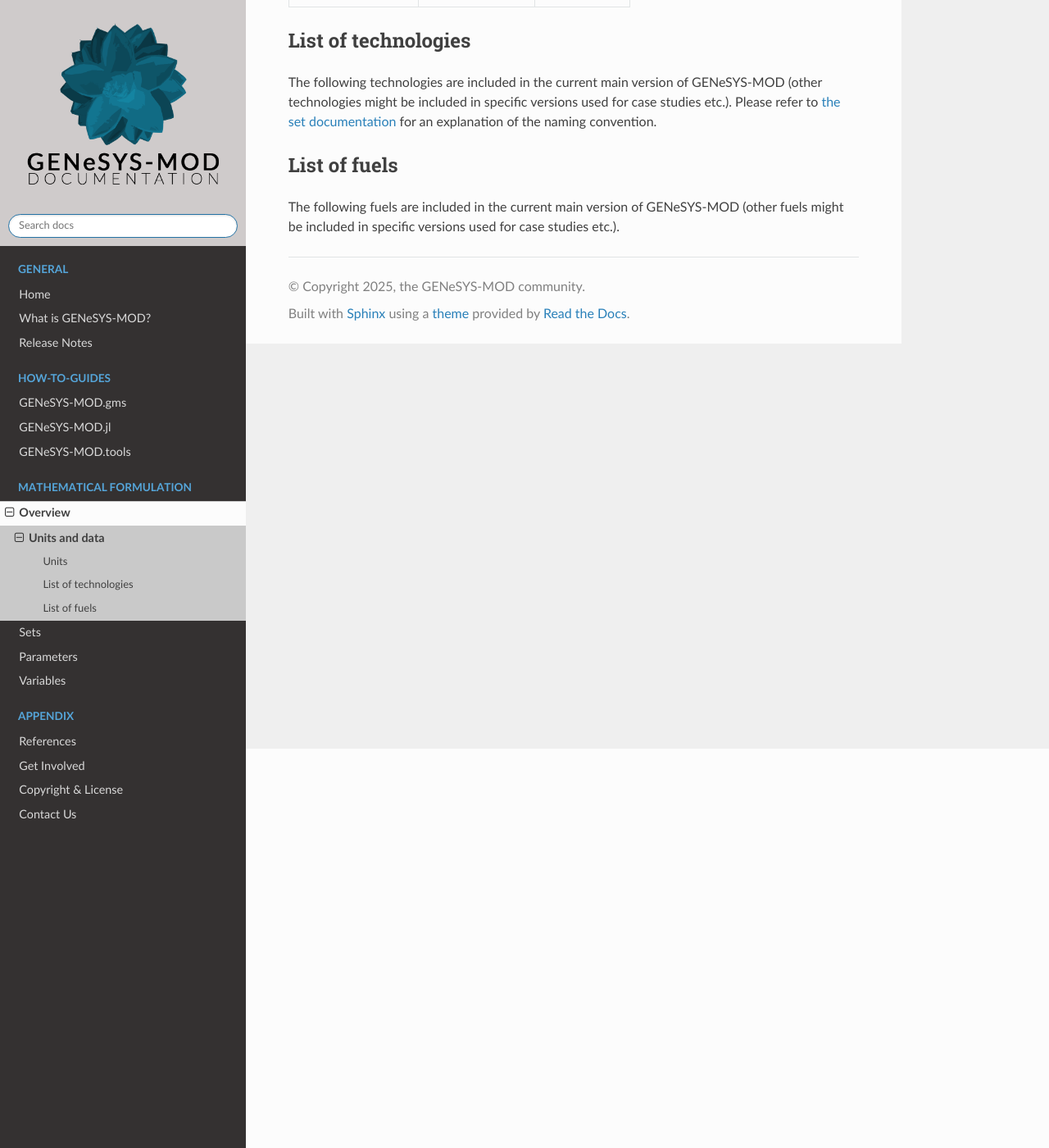
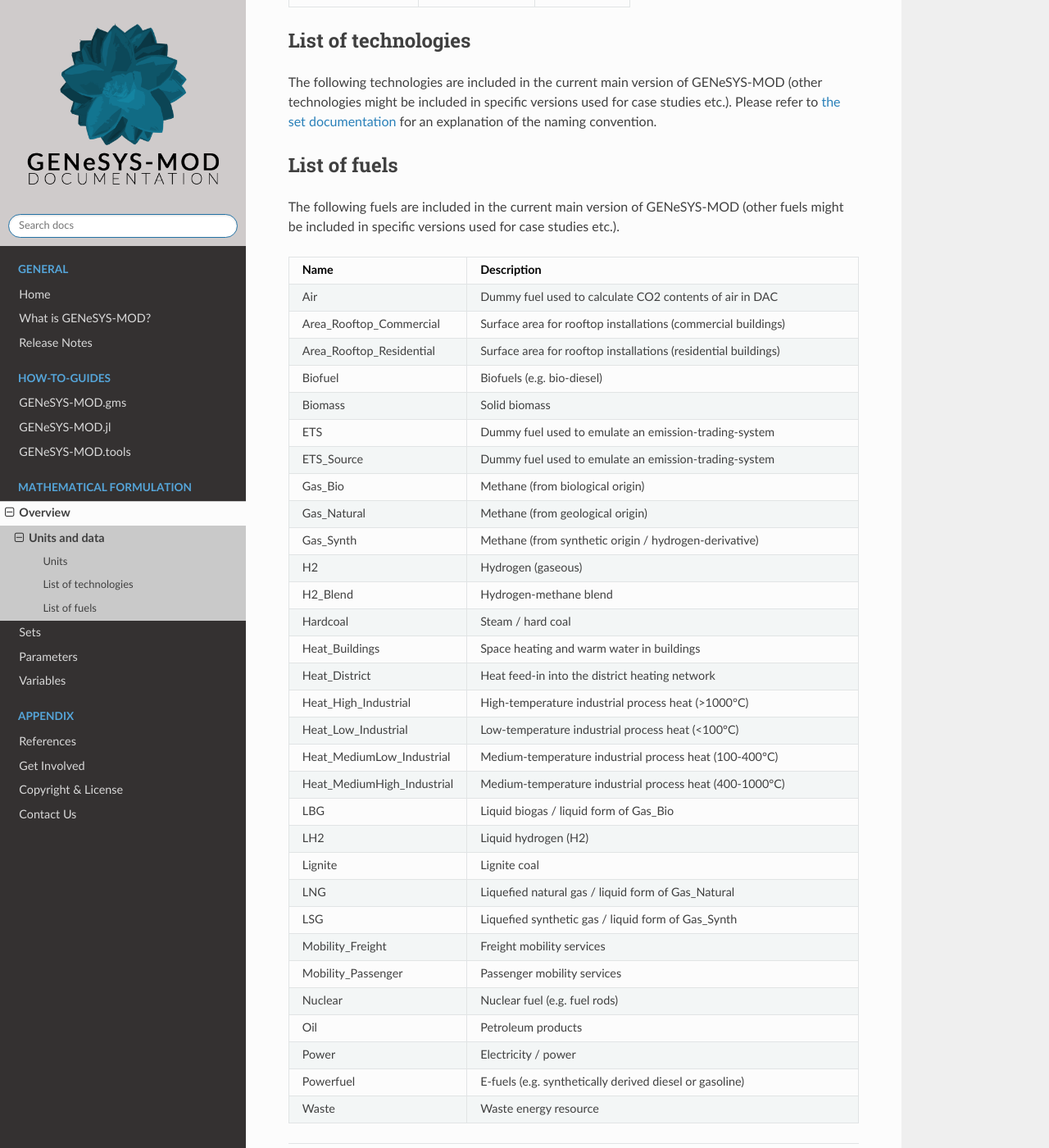
Before and after one commit to GENeSYS-MOD/GENeSYS_MOD.readthedocs, a Sphinx documentation site: the page built from docs/source/mathematical_formulation/units_and_data.rst, in a window 1280 px wide and 1400 px high, scrolled down 487 px. Shown: the whole window at 82% size. Built offline with Sphinx 7.4.7 and the Read the Docs theme 3.1.0, drawn with Linux system fonts in a browser that asks for light colours.

Commit message:
added table of fuels in GENeSYS-MOD closes #18

```diff
--- a/docs/source/mathematical_formulation/units_and_data.rst
+++ b/docs/source/mathematical_formulation/units_and_data.rst
@@ -32,3 +32,72 @@ List of fuels
 -------------
 
 The following fuels are included in the current main version of GENeSYS-MOD (other fuels might be included in specific versions used for case studies etc.).
+
+.. list-table::
+   :header-rows: 1
+   :widths: 28 72
+
+   * - Name
+     - Description
+   * - Air
+     - Dummy fuel used to calculate CO2 contents of air in DAC
+   * - Area_Rooftop_Commercial
+     - Surface area for rooftop installations (commercial buildings)
+   * - Area_Rooftop_Residential
+     - Surface area for rooftop installations (residential buildings)
+   * - Biofuel
+     - Biofuels (e.g. bio-diesel)
+   * - Biomass
+     - Solid biomass
+   * - ETS
+     - Dummy fuel used to emulate an emission-trading-system
+   * - ETS_Source
+     - Dummy fuel used to emulate an emission-trading-system
+   * - Gas_Bio
+     - Methane (from biological origin)
+   * - Gas_Natural
+     - Methane (from geological origin)
+   * - Gas_Synth
+     - Methane (from synthetic origin / hydrogen-derivative)
+   * - H2
+     - Hydrogen (gaseous)
+   * - H2_Blend
+     - Hydrogen-methane blend
+   * - Hardcoal
+     - Steam / hard coal
+   * - Heat_Buildings
+     - Space heating and warm water in buildings
+   * - Heat_District
+     - Heat feed-in into the district heating network
+   * - Heat_High_Industrial
+     - High-temperature industrial process heat (>1000°C)
+   * - Heat_Low_Industrial
+     - Low-temperature industrial process heat (<100°C)
+   * - Heat_MediumLow_Industrial
+     - Medium-temperature industrial process heat (100-400°C)
+   * - Heat_MediumHigh_Industrial
+     - Medium-temperature industrial process heat (400-1000°C)
+   * - LBG
+     - Liquid biogas / liquid form of Gas_Bio
+   * - LH2
+     - Liquid hydrogen (H2)
+   * - Lignite
+     - Lignite coal
+   * - LNG
+     - Liquefied natural gas / liquid form of Gas_Natural
+   * - LSG
+     - Liquefied synthetic gas / liquid form of Gas_Synth
+   * - Mobility_Freight
+     - Freight mobility services
+   * - Mobility_Passenger
+     - Passenger mobility services
+   * - Nuclear
+     - Nuclear fuel (e.g. fuel rods)
+   * - Oil
+     - Petroleum products
+   * - Power
+     - Electricity / power
+   * - Powerfuel
+     - E-fuels (e.g. synthetically derived diesel or gasoline)
+   * - Waste
+     - Waste energy resource
```
